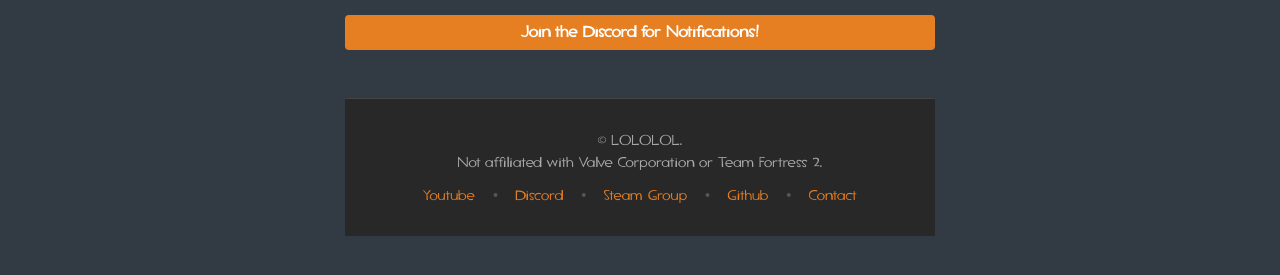
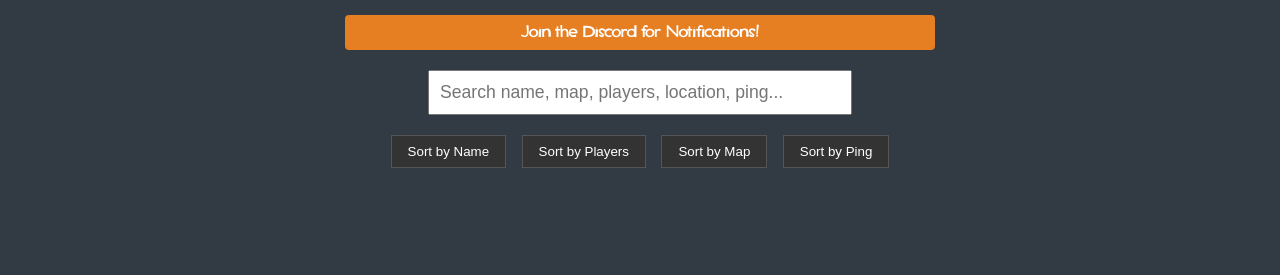
Before and after one commit to AntiDruid/pipeline.tf, a website: page public/index.html in a window 1280 px wide. Shown: the part 223-498 px from the top of the page. Drawn offline with Linux system fonts and the light colour scheme; a script that the page names is missing; files whose address does not match are found by name.

Commit message:
Update index.html

```diff
--- a/public/index.html
+++ b/public/index.html
@@ -55,7 +55,7 @@
 	<h1>Regular Play Sessions at 7PM (CST & UTC)</h1>
 	<a href="https://discord.gg/SQB2hWUNQJ" class="join-btn2">Join the Discord for Notifications!</a>
 
-<!--    <div id="server-list">
+<div id="server-list">
       <input class="search" placeholder="Search name, map, players, location, ping..." />
       <div class="sort-buttons">
         <button class="sort" data-sort="name">Sort by Name</button>
@@ -65,7 +65,7 @@
       </div>
       <div class="list grid"></div>
     </div>
-  </div> -->
+  </div>
 
   <script>
     // List.js setup
```
